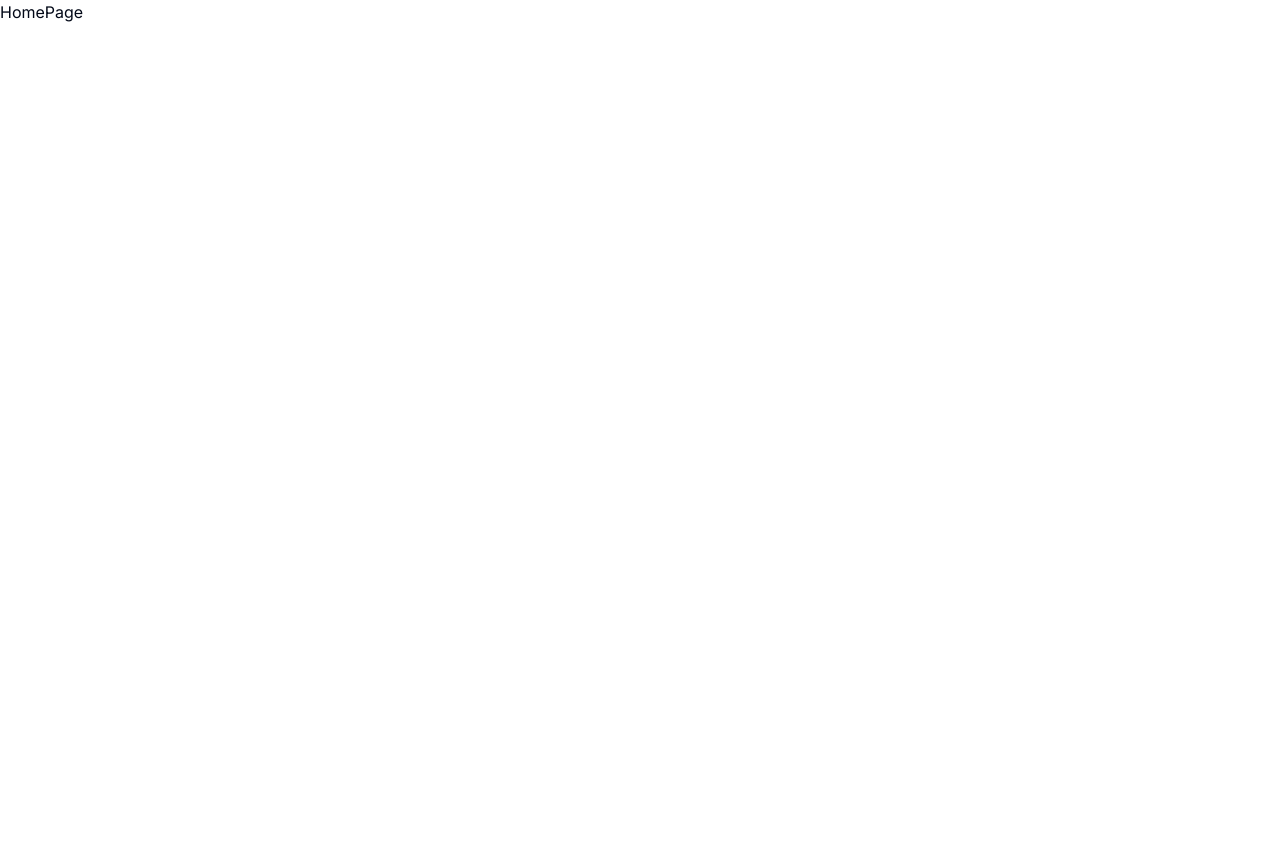
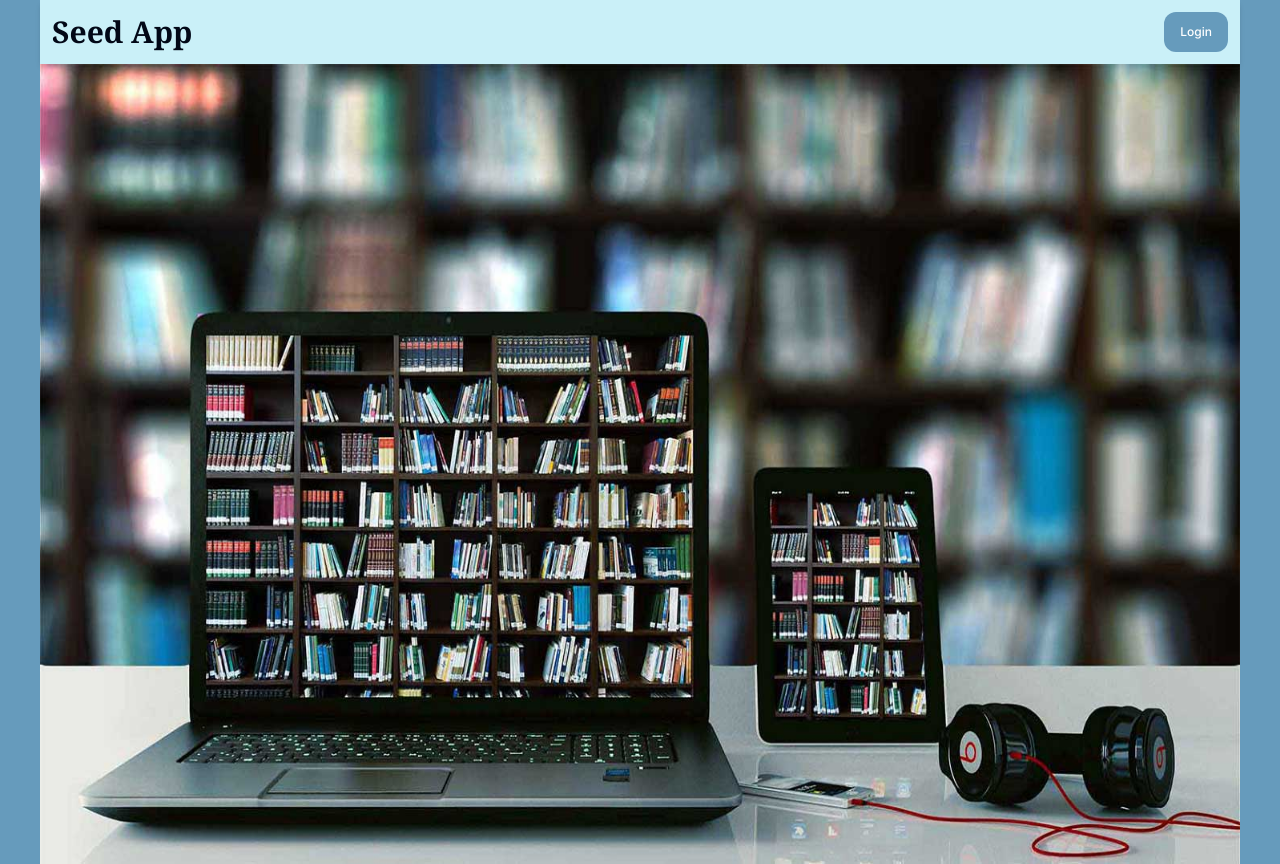
Before and after one commit to EMy-Max/PRICE-APP-BACKEND, a Next.js app: page / in a window 1280 px wide. Before the commit the page ends 800 px from the top, so only its background shows below. Built offline with nearby package versions, Linux system fonts and the light colour scheme.

Commit message:
Landing page and dashboard

```diff
--- /dev/null
+++ b/app/admin/dashboard/[bookId]/QuickSearch.jsx
@@ -0,0 +1,32 @@
+import { Card } from "@/components/ui/card";
+import Image from "next/image";
+
+import Link from "next/link";
+const getBooks = async () => {
+  const res = await fetch("http://localhost:3000/api/books", {
+    next: { tags: ["books"] },
+  });
+  const data = await res.json();
+
+  return data.books;
+};
+export default async function QuickSearch({ tab }) {
+  const books = await getBooks();
+
+  if (tab === "edit") {
+    return <div>Edit</div>;
+  }
+  return (
+    <Card className="flex flex-col w-[200px] h-fit gap-3 p-3 ">
+      {books?.map(({ _id, title }) => (
+        <Link
+          key={_id}
+          href={`/admin/dashboard/${_id}`}
+          className="line-clamp-1 p-1 hover:bg-blue-600 hover:text-white rounded-md"
+        >
+          {title}
+        </Link>
+      ))}
+    </Card>
+  );
+}
--- /dev/null
+++ b/app/admin/dashboard/[bookId]/page.jsx
@@ -0,0 +1,37 @@
+import {
+  Card,
+  CardContent,
+  CardDescription,
+  CardFooter,
+  CardHeader,
+  CardTitle,
+} from "@/components/ui/card";
+import QuickSearch from "./QuickSearch";
+
+const getBook = async (bookId) => {
+  const res = await fetch(`http://localhost:3000/api/books/${bookId}`, {
+    next: { tags: ["books"] },
+  });
+  const data = await res.json();
+
+  return data.books;
+};
+
+export default async function page({params:{bookId}}) {
+const book = await getBook(bookId)
+console.log(book)
+  return (
+    <div>
+      <Card className="w-full p-6">Single page</Card>
+      <div className="flex gap-5">
+        <QuickSearch />
+        <div className="p-5 flex gap-3 w-[80%]">
+          <div className="w-1/5">
+            <div className="relative h-72 w-52 bg-blue-600 rounded-lg "></div>
+          </div>
+          <div className="w-4/5">kyyykyk</div>
+        </div>
+      </div>
+    </div>
+  );
+}
--- a/app/admin/dashboard/page.jsx
+++ b/app/admin/dashboard/page.jsx
@@ -1,6 +1,7 @@
 import { options } from "@/app/api/auth/[...nextauth]/options";
 import BooksPage from "@/components/book/BooksPage";
 import BookForm from "@/components/Forms/BookForm";
+import LogoutButton from "@/components/Shared/LogoutButton";
 
 import { Button } from "@/components/ui/button";
 import { Card } from "@/components/ui/card";
@@ -10,8 +11,10 @@ import Link from "next/link";
 import { redirect } from "next/navigation";
 
 const getBooks = async () => {
-  const res = await fetch('http://localhost:3000/api/books',{ next: { tags: ['books'] } })
- const data = await res.json()
+  const res = await fetch("http://localhost:3000/api/books", {
+    next: { tags: ["books"] },
+  });
+  const data = await res.json();
 
   return data.books;
 };
@@ -19,8 +22,8 @@ const getBooks = async () => {
 //   const { data } = await axios.get("http://localhost:3000/api/books");
 //   return data.books;
 // };
-export default async function DashboardPage({searchParams}) {
-  const tab = searchParams.tab
+export default async function DashboardPage({ searchParams }) {
+  const tab = searchParams.tab;
   const session = await getServerSession(options);
   if (!session) {
     redirect("/authorize");
@@ -30,8 +33,11 @@ export default async function DashboardPage({searchParams}) {
   }
 
   return (
-    <div className="max-w-[1200px] mx-auto  space-y-5 p-5">
-      <h2 className="text-2xl font-semibold">Welcome Admin</h2>
+    <div className="max-w-[1200px] mx-auto  space-y-5 p-5 bg-white w-full min-h-dvh" >
+      <div className="flex justify-between p-2">
+        <h2 className="text-2xl font-semibold">Welcome Admin</h2>
+        <LogoutButton />
+      </div>
       <Card className="flex justify-between p-3 items-center">
         <h3 className="text-xl ">All Books</h3>
         <div className="space-x-3">
@@ -47,7 +53,7 @@ export default async function DashboardPage({searchParams}) {
           </Link>
         </div>
       </Card>
-      <BooksPage tab={tab}/>
+      <BooksPage tab={tab} />
     </div>
   );
 }
--- a/app/api/books/[id]/route.js
+++ b/app/api/books/[id]/route.js
@@ -1,18 +1,20 @@
 import connectMongoDB from "@/libs/mongodb";
 import Book from "@/models/books";
 import { NextResponse } from "next/server";
+ connectMongoDB();
 
 export async function PATCH(request, {params}) {
     const {id} = params;
     const reqBody= await request.json();
-    console.log(reqBody)
-    await connectMongoDB();
+    // console.log(params)
+    // await connectMongoDB();
     await Book.findByIdAndUpdate (id, {...reqBody});
     return NextResponse.json ({message: "Update successful"}, {status:200})
 }
 export async function GET({params}) {
-    const {id} = params;
-    await connectMongoDB();
-    const book = await Book.findOne({_id: id});
-    return NextResponse.json({book}, {status: 200});
+    console.log(params)
+
+    // const {id} = params;
+    // const book = await Book.findOne({_id: "id"});
+    return NextResponse.json({"book":""}, {status: 200});
 }
--- a/app/layout.js
+++ b/app/layout.js
@@ -3,17 +3,21 @@ import "./globals.css";
 import Providers from "./providers";
 
 const inter = Inter({ subsets: ["latin"] });
+import { cn } from "@/lib/utils";
 
 export const metadata = {
   title: "SEED APP ADMIN DASHBOARD",
-  description: "Admin dashboard for uploading and managing of books to the book app",
+  description:
+    "Admin dashboard for uploading and managing of books to the book app",
 };
 
 export default function RootLayout({ children }) {
   return (
     <html lang="en">
-      <body className={inter.className}>
-        <Providers>{children}</Providers>
+      <body className={cn(`${inter.className}`,"bg-[#669bbc]")}>
+        <Providers>
+          {children}
+        </Providers>
       </body>
     </html>
   );
--- a/app/page.js
+++ b/app/page.js
@@ -1,9 +1,11 @@
-import React from 'react'
+import Hero from '@/components/Shared/Hero'
+import Navbar from '@/components/Shared/Navbar'
 
 export default function HomePage() {
   return (
-    <div>
-      HomePage
+    <div className='max-w-[1200px] mx-auto '>
+      <Navbar />
+      <Hero />
     </div>
   )
 }
--- a/components/Forms/LoginForm.jsx
+++ b/components/Forms/LoginForm.jsx
@@ -94,7 +94,7 @@ export default function LoginForm() {
   }
 
   return (
-    <div className="w-full flex justify-center items-center h-full py-10 md:py-14">
+    <div className="w-full flex justify-center items-center h-full py-10 md:py-14 bg-white min-h-dvh">
       <Card className="w-[350px]  shadow-md">
         <CardHeader>
           <CardTitle className="text-brand mb-2">Welcome Back!</CardTitle>
--- /dev/null
+++ b/components/Shared/Hero.jsx
@@ -0,0 +1,13 @@
+import Image from 'next/image'
+import React from 'react'
+
+export default function Hero() {
+  return (
+    <div >
+      <div className='relative w-full h-dvh'>
+        <Image fill src="/hero.png"/>
+        hello
+      </div>
+    </div>
+  )
+}
--- /dev/null
+++ b/components/Shared/LogoutButton.jsx
@@ -0,0 +1,8 @@
+"use client";
+
+import { signOut } from "next-auth/react";
+import { Button } from "../ui/button";
+
+export default function LogoutButton() {
+  return <Button onClick={() => signOut()} variant="primary"> Logout</Button>;
+}
--- /dev/null
+++ b/components/Shared/Navbar.jsx
@@ -0,0 +1,20 @@
+import React from "react";
+import { Button } from "../ui/button";
+import { cn } from "@/lib/utils";
+import Link from "next/link";
+
+export default function Navbar() {
+  return (
+    <div className="flex justify-between p-3 shadow-md items-center bg-[#caf0f8]">
+      <h3 className="text-3xl font-bold font-serif ">Seed App</h3>
+      <Link href="/login">
+      <Button
+        variant="primary"
+        className="bg-[#669bbc] rounded-xl text-xs text-white hover:bg-opacity-80"
+      >
+        Login
+      </Button>
+      </Link>
+    </div>
+  );
+}
--- a/components/book/BooksPage.jsx
+++ b/components/book/BooksPage.jsx
@@ -21,9 +21,10 @@ export default async function BooksPage({ tab }) {
   return (
     <div className="grid grid-cols-5 gap-4">
       {books?.map(({ _id, imageUrl }) => (
-        <Card
+        <Link
           className="relative w-full h-72 transition hover:delay-300  hover:scale-105 hover:duration-300"
           key={_id}
+          href={`/admin/dashboard/${_id}`}
         >
           <Image
             src={imageUrl||"/book.jpg"}
@@ -32,11 +33,8 @@ export default async function BooksPage({ tab }) {
             alt="book image"
           />
 
-          <Link
-            href="/"
-            className="absolute w-full h-full hover:bg-blue-700 hover:bg-opacity-30 rounded-md place-content-center text-center text-xs "
-          ></Link>
-        </Card>
+
+        </Link>
       ))}
     </div>
   );
```
Also changed, not shown: public/hero.png (added).
